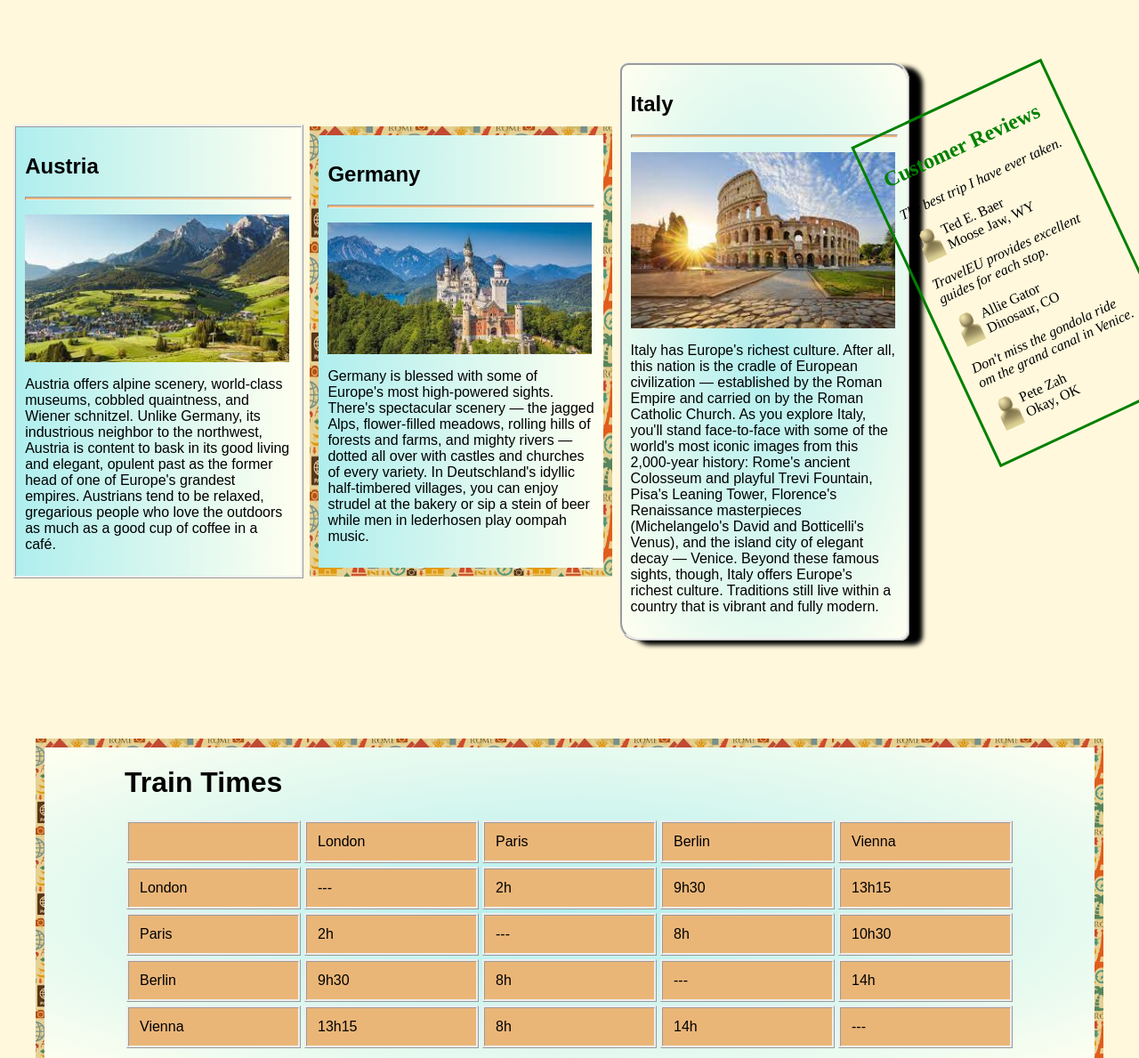
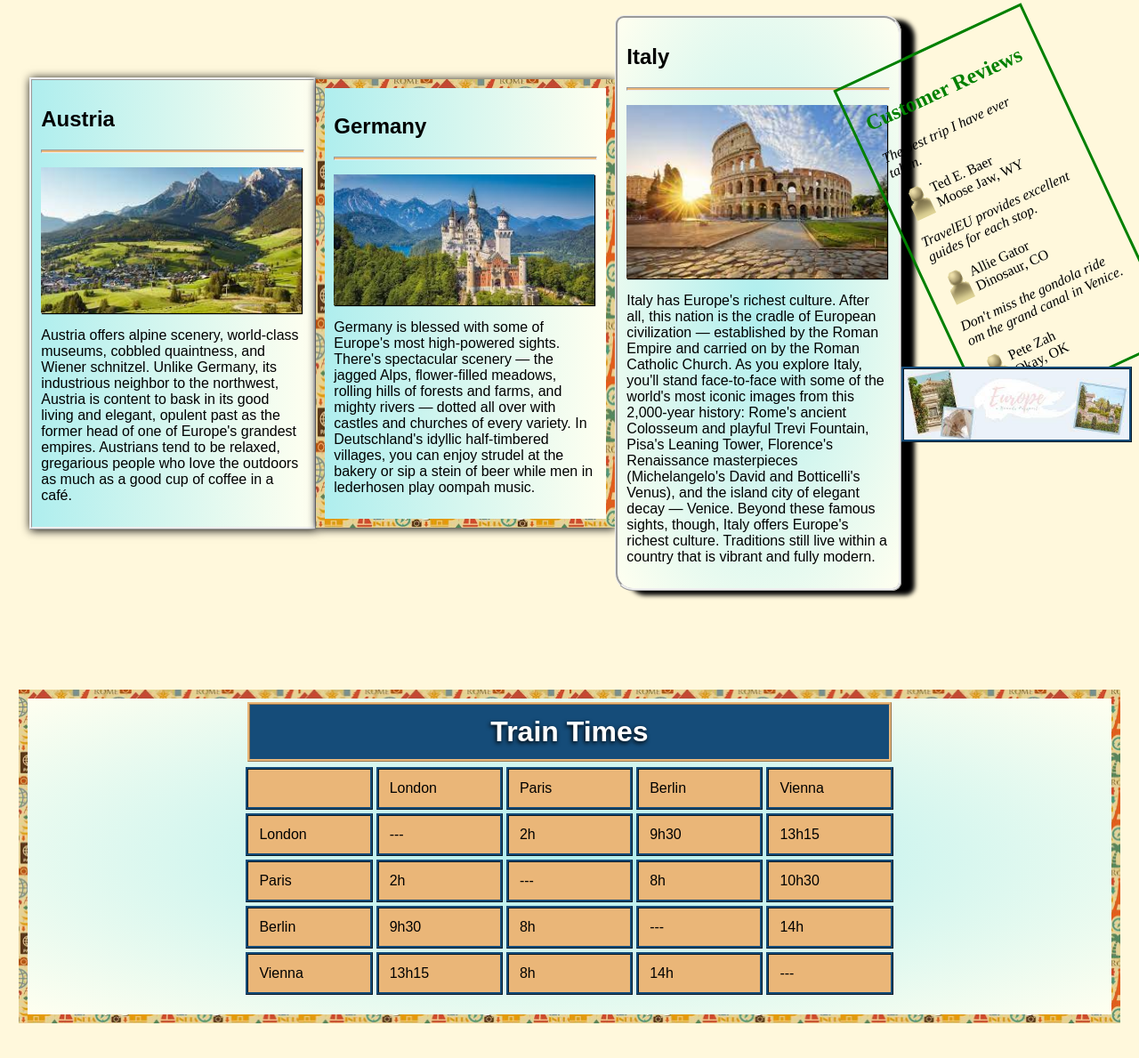
Before and after one commit to MicahJSherry/COSC365, a plain HTML site: page assignments/assignment4/travel.html in a window 1280 px wide. Shown: the part 107-1296 px from the top of the page at 89% size. Drawn offline with Linux system fonts and the light colour scheme.

Commit message:
finished assignment 4 (barring any final touches)

```diff
--- a/assignments/assignment4/style.css
+++ b/assignments/assignment4/style.css
@@ -28,6 +28,7 @@ body {
     display: flex;
     justify-content: space-evenly;
     align-items: center;
+    margin: 2%;
 }
 
 .card {
@@ -36,10 +37,23 @@ body {
     border-width: 8px;
     border: ridge;
     background-image: linear-gradient(to right,paleturquoise, ivory) ;
+    box-shadow: 1px 1px 10px;
+
 }
 #germany {
     border: 10px solid transparent;
     border-image: url("images/border.jpg") 15 round;
+    transition: 2s;
+}
+#germany:hover{
+    width: 400px;
+    height: 500px;
+    box-shadow: 20px 20px 10px;
+
+}
+#germany:hover img{
+
+    box-shadow: 10px 10px 15px;
 }
 
 #italy {
@@ -54,8 +68,9 @@ body {
     background-color:#eab678;
 }
 
-.card > p > img  {
+.card img  {
     width: 99%;
+    box-shadow: 1px 1px 1px;
 }
 
 .reviews {
@@ -82,25 +97,44 @@ body {
 }
 
 .schedule {
-    margin: 2.5%;
+    clear: right;
+    margin: 1%;
     background-image: radial-gradient(paleturquoise, ivory);
     border: 10px solid;
     border-image: url("images/border.jpg") 15 round;
     padding-bottom: 20px;
-
+    min-width: 90%;
 }
 .schedule > div{
     display: grid;
-    grid-template-columns: 200px 200px 200px 200px 200px;
+    grid-template-columns: 12% 12% 12% 12% 12%;
     justify-content: center;
 }
 .schedule > div > h1 {
+    margin: 4px;
+    padding: 12px;
+    border: ridge;
+    text-shadow: -1px 2px 5px rgb(1, 1, 1);
+    text-align: center;
+    color: white;
+    background-color: #154c79;
+    border-color: #eab678;
     grid-column: 1 / 6;
 }
 .schedule > div > div {
     margin: 2px;
     padding: 12px;
     border: ridge;
+    border-color: #154c79;
     background: #eab678;
 
 }
+
+.container + img {
+    float: right;
+    width: 20%;
+    position: relative;
+    top: -22%;
+    border: ridge;
+    border-color: #154c79;
+}
--- a/assignments/assignment4/travel.html
+++ b/assignments/assignment4/travel.html
@@ -4,6 +4,7 @@
         <link rel="stylesheet" href="style.css">
     </head>
     <body>
+        <div>
             <div class="header">
                 <h1>TravelEU&nbsp;&nbsp;&#8212;&nbsp;&nbsp;Your guide to travelling in Europe</h1>
                 <a href="">Austria</a>
@@ -17,6 +18,7 @@
 
 
             <div class="container">
+
                 <div class="card" >
                     <h2>Austria</h2>
                     <hr />
@@ -74,10 +76,12 @@
                         <img src="images/reviewer.gif" alt="reviewer" /> Pete Zah <br/> Okay, OK
                     </p>
                 </div>
+
             </div>
 
+            <img src="images/europe.jpg">
+
             <div class=schedule>
-
                 <div>
                     <h1> Train Times</h1>
                     <div> </div>
@@ -111,7 +115,7 @@
                     <div> 14h </div>
                     <div> ---</div>
                 </div>
-
+            </div>
         </div>
     </body>
 </html>
```
Lines whose indentation alone changed are shown as unchanged.
